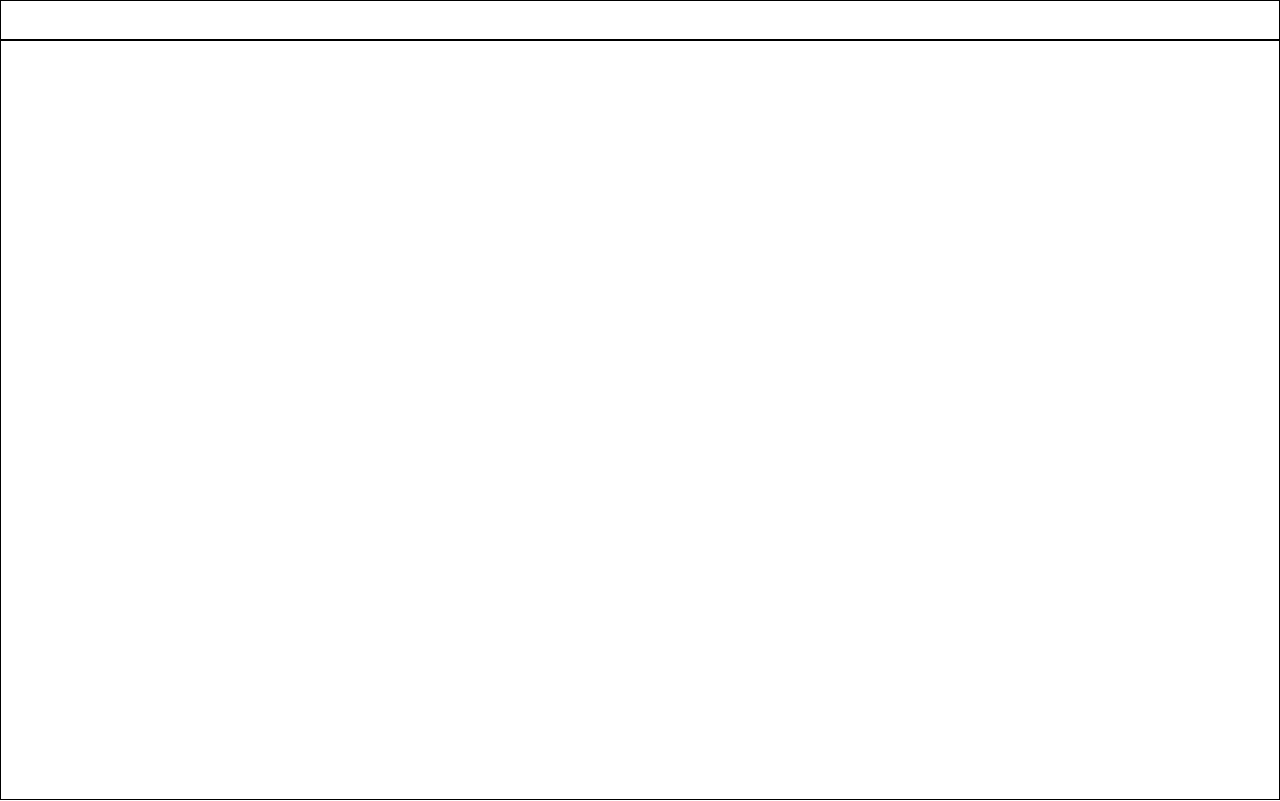
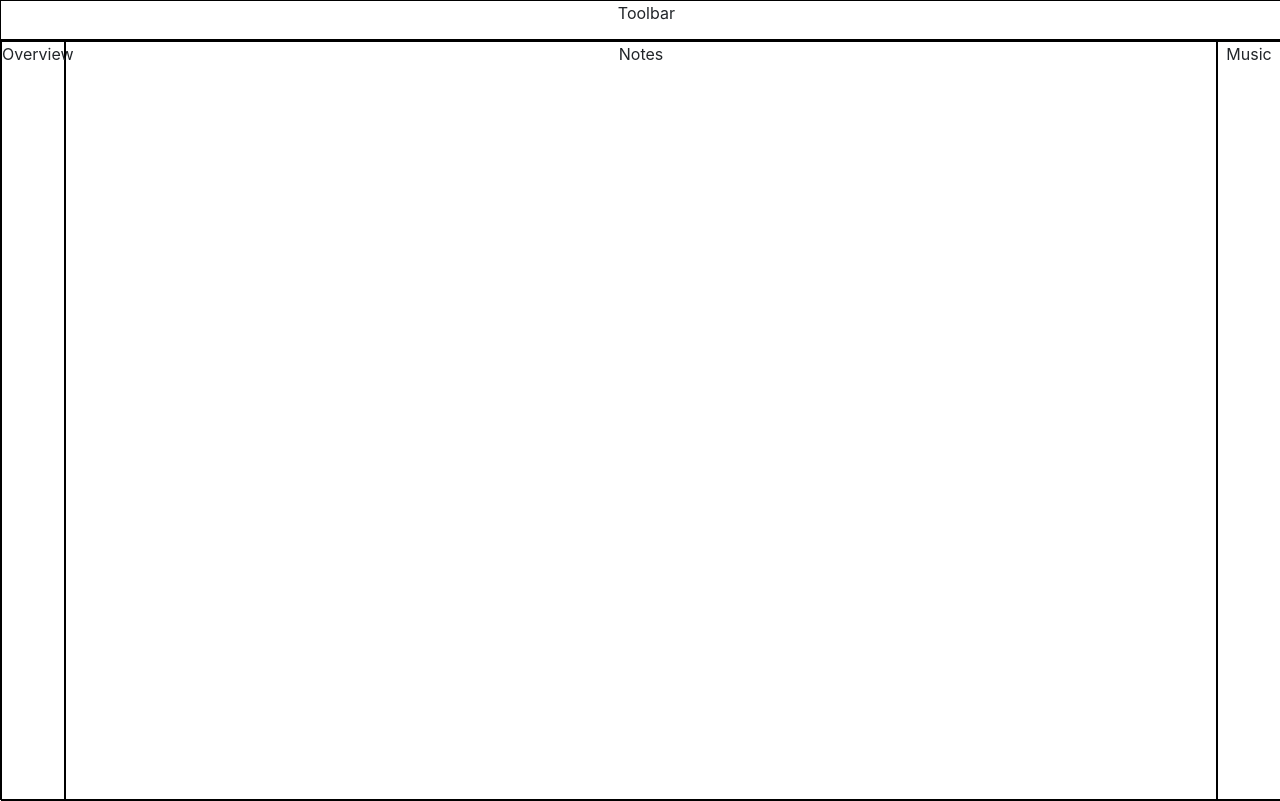
Before and after one commit to MGelein/dnd-note, an Electron app: page index.html in a window 1280 px wide. Drawn offline with Linux system fonts and the light colour scheme.

Commit message:
Working layout model

```diff
--- a/css/custom.css
+++ b/css/custom.css
@@ -1,6 +1,16 @@
 /**
 HTML Overrides
 **/
+body{
+    overflow: hidden;
+}
+
+div{
+    margin: 0;
+    padding: 0;
+    display: block;
+    float: left;
+}
 
 /**
 Bootstrap overrides
@@ -13,15 +23,26 @@ Custom
 /**
 IDs
 **/
+#toolbar, #content, #music, #notes, #overview{
+    border: 1px solid black;
+}
+
 #toolbar, #content{
-    width: 100vw;
-    border: 1px solid black;
+    width: 101vw;
 }
 
 #toolbar{
     height: 5vh;
 }
 
-#content{
+#content, #music, #notes, #overview{
     height: 95vh;
 }
+
+#music, #overview{
+    width: 5vw;
+}
+
+#notes{
+    width: 90vw;
+}
--- a/index.html
+++ b/index.html
@@ -10,10 +10,18 @@
 
 <body>
 	<div id="toolbar">
-
+		<p class="text-center">Toolbar</p>
 	</div>
 	<div id="content">
-
+		<div id="overview">
+			<p class="text-center">Overview</p>
+		</div>
+		<div id="notes">
+			<p class="text-center">Notes</p>
+		</div>
+		<div id="music">
+			<p class="text-center">Music</p>
+		</div>
 	</div>
 
 	<!-- SCRIPTS -->
```
